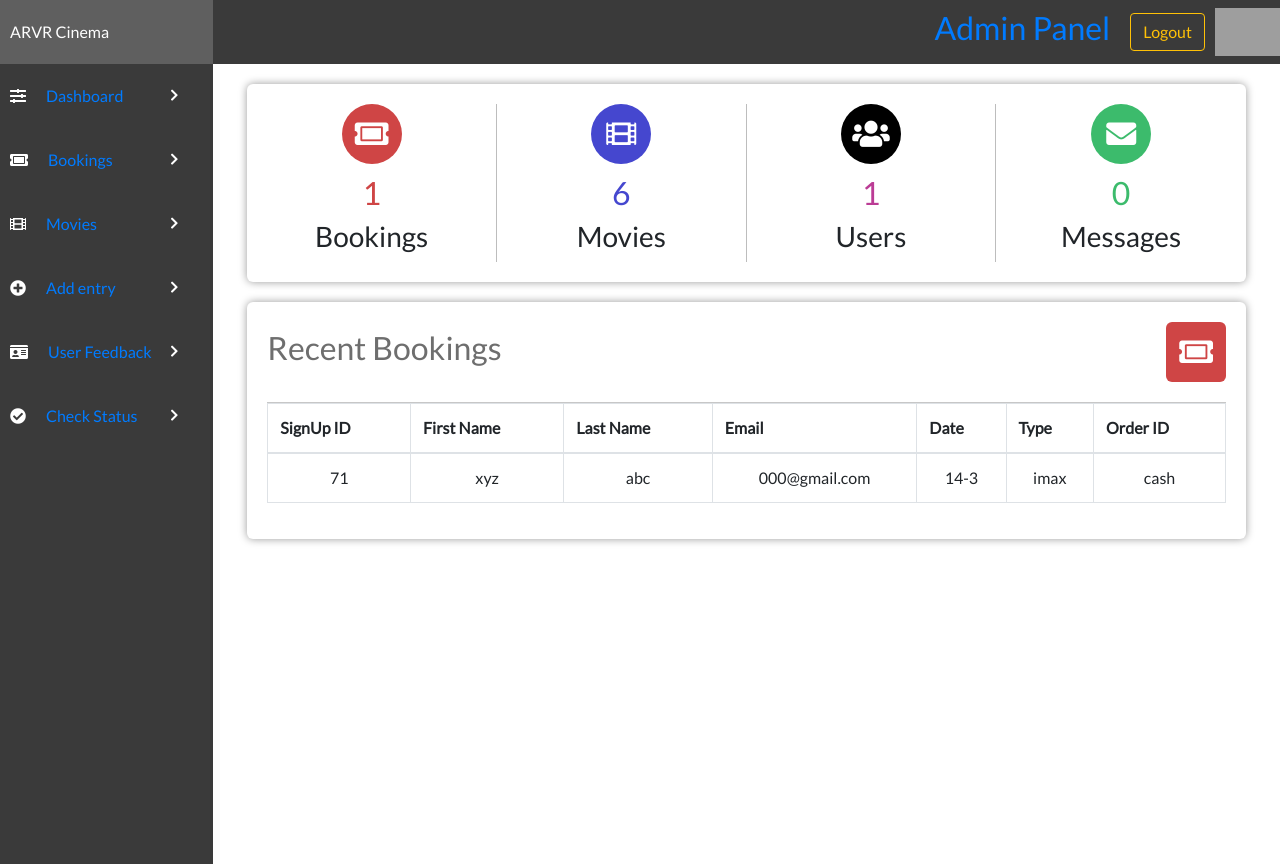
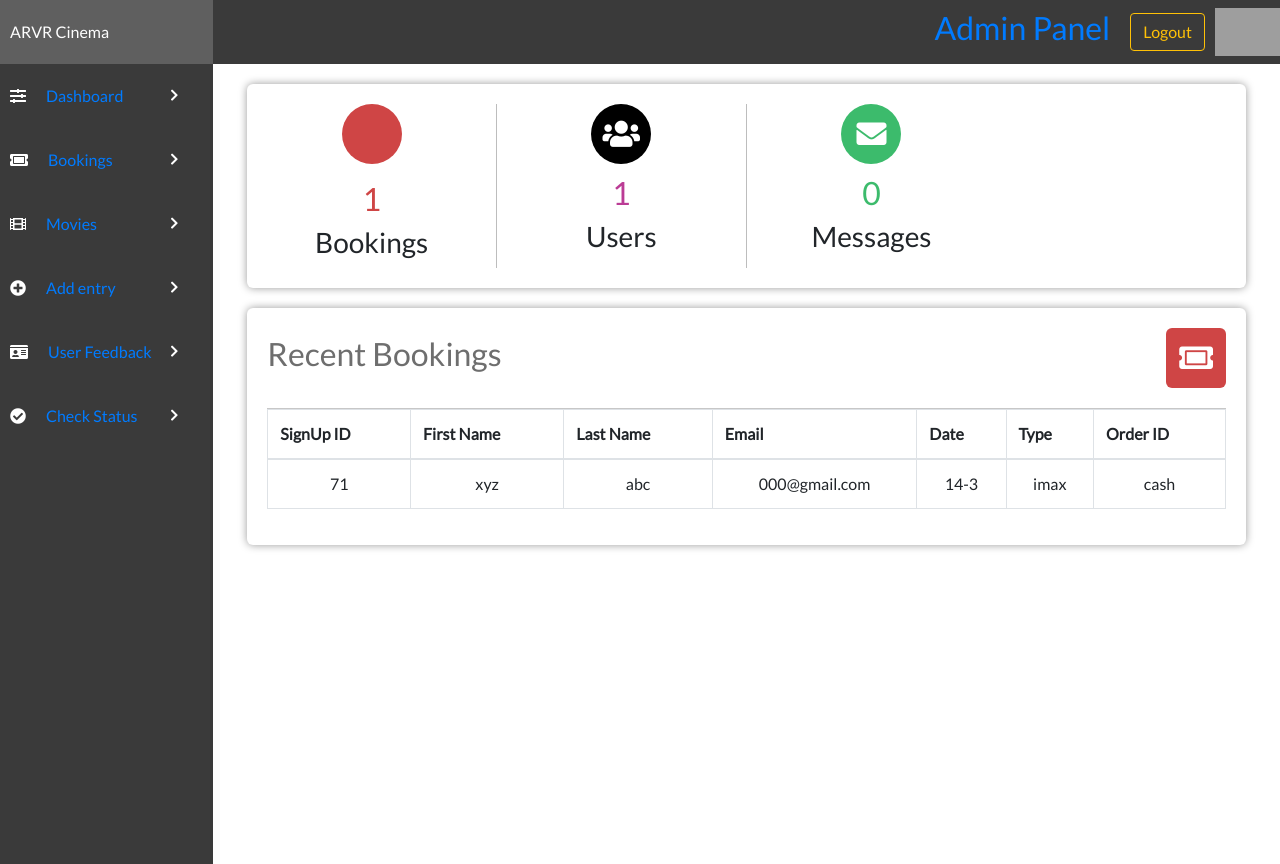
Before and after one commit to AltoSaxJack/SSUW, a PHP site: page /PaytmKit/admin/admin.php in a window 1280 px wide. Run offline with PHP 8.4, Linux system fonts and the light colour scheme; a user stored in the database is signed in; data comes from the database, SQL or seed files in the repository; data that the repository does not hold is empty; some libraries are stand-ins or nearby versions; grey boxes are pictures that could not be loaded.

Commit message:
Update admin.php

```diff
--- a/admin/admin.php
+++ b/admin/admin.php
@@ -41,15 +41,15 @@ if (!isset($_SESSION['uname'])) {
             <div class="admin-section-column">
                 <div class="admin-section-panel admin-section-stats">
                     <div class="admin-section-stats-panel">
-                        <i class="fa fa-ticket-alt" style="background-color: #cf4545"></i>
+                        <i class=fa fa-ticket-alt" style="background-color: #cf4545"></i>
                         <h2 style="color: #cf4545"><?php echo $bookingsNo ?></h2>
                         <h3>Bookings</h3>
                     </div>
-                    <div class="admin-section-stats-panel">
+                   <!-- <div class="admin-section-stats-panel">
                         <i class="fas fa-film" style="background-color: #4547cf"></i>
                         <h2 style="color: #4547cf"><?php echo $moviesNo ?></h2>
                         <h3>Movies</h3>
-                    </div>
+                    </div>-->
                     <div class="admin-section-stats-panel">
                         <i class="fas fa-users" style="background-color: #000000"></i>
                         <!--<i class="fas fa-ticket-alt"></i>-->
```
